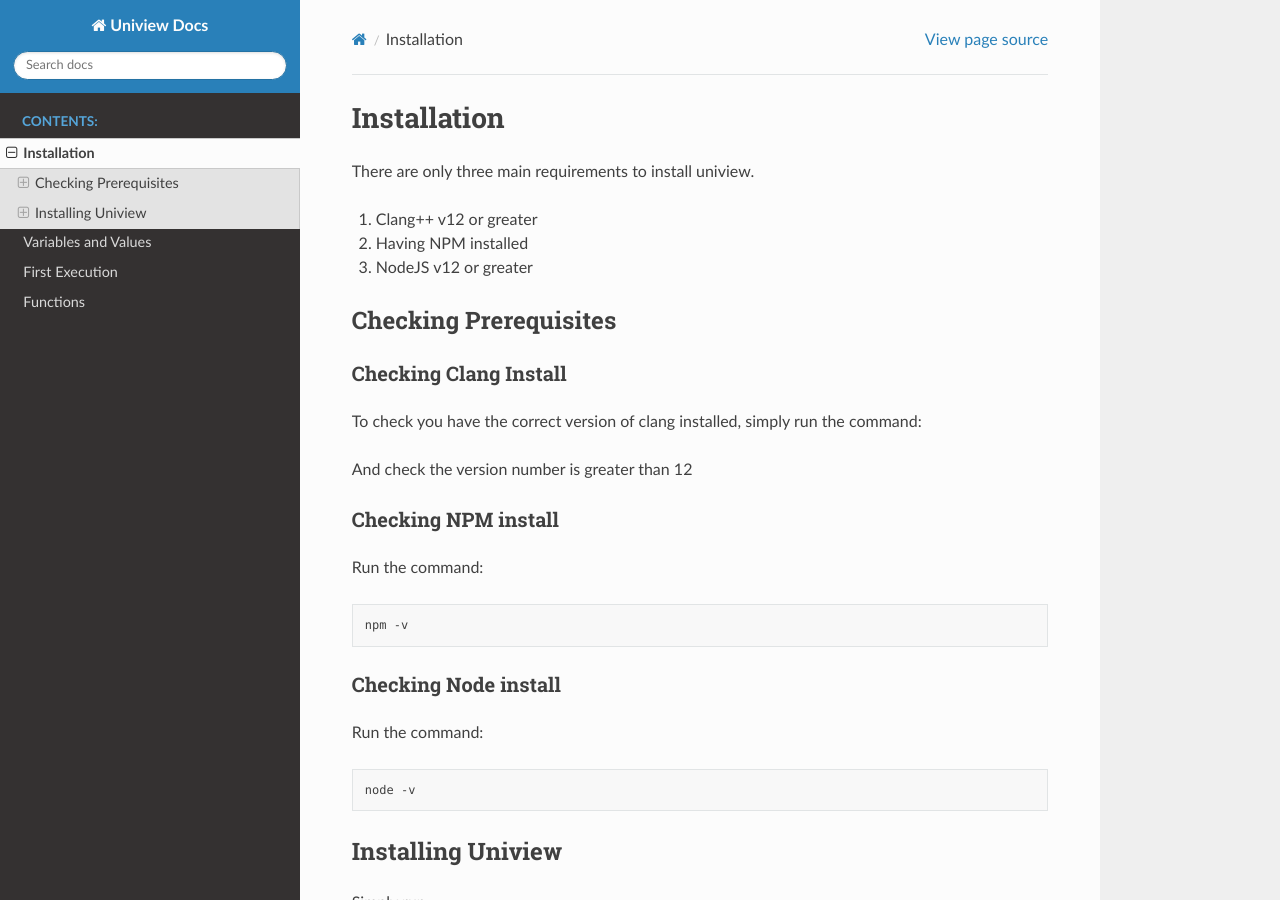
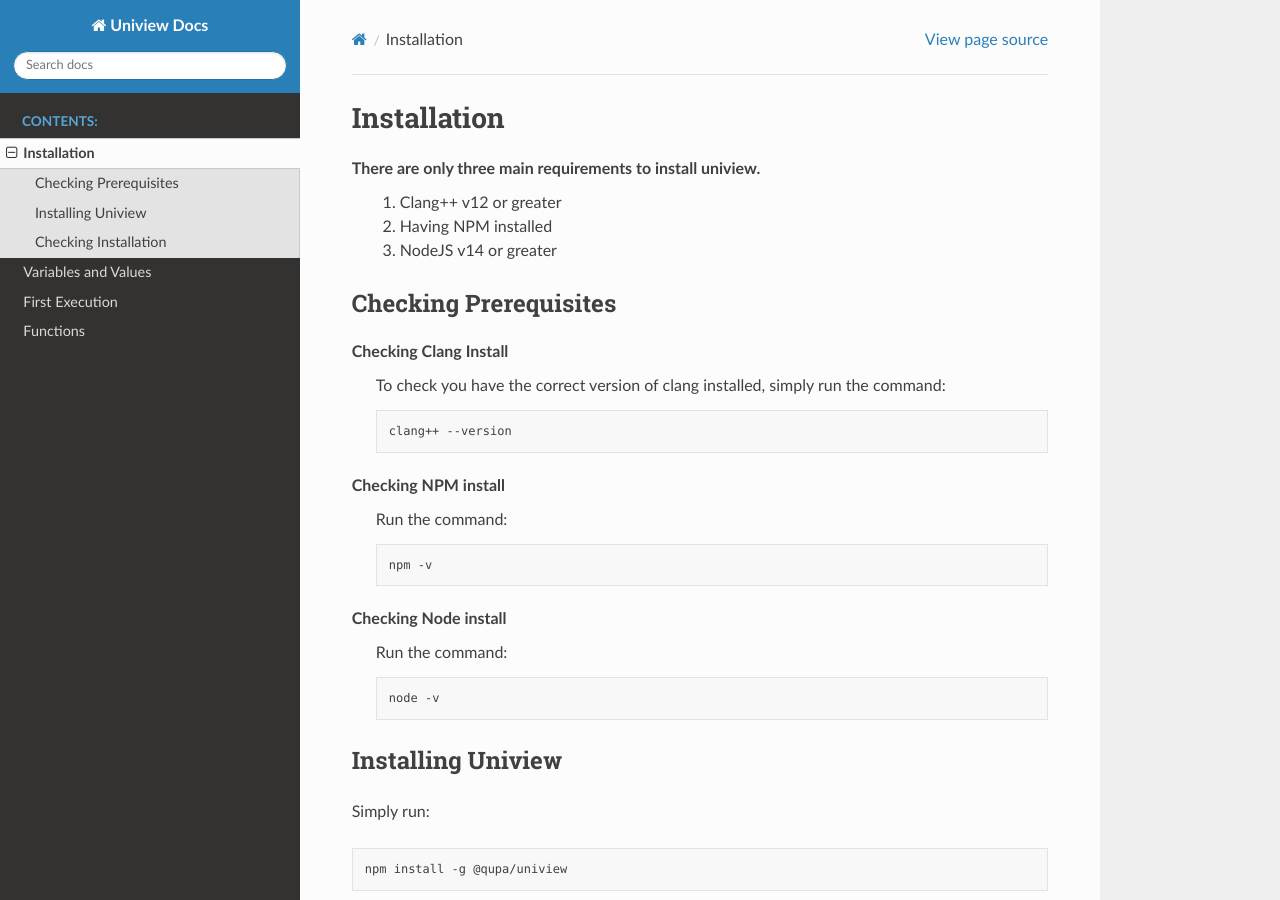
Before and after one commit to qupa-project/uniview-rtd, a Sphinx documentation site: the page built from source/setup/index.rst, in a window 1280 px wide and 900 px high. Built offline with Sphinx 7.4.7 and the Read the Docs theme 2.0.0, drawn with Linux system fonts in a browser that asks for light colours; pages that are not in the unit, such as notebooks, are missing from menus.

Commit message:
-Reduced header count

```diff
--- a/source/setup/index.rst
+++ b/source/setup/index.rst
@@ -2,40 +2,34 @@
 ============
 
 There are only three main requirements to install uniview.
-
-#. Clang++ v12 or greater
-#. Having NPM installed
-#. NodeJS v12 or greater
+	#. Clang++ v12 or greater
+	#. Having NPM installed
+	#. NodeJS v14 or greater
 
 
 Checking Prerequisites
 **********************
 
 Checking Clang Install
-----------------------
-To check you have the correct version of clang installed, simply run the command:
+	To check you have the correct version of clang installed, simply run the command:
 
-.. code-block::bash
+	.. code-block:: bash
 
-  clang++ --version
-
-And check the version number is greater than 12
+		clang++ --version
 
 Checking NPM install
---------------------
-Run the command:
+	Run the command:
 
-.. code-block:: bash
+	.. code-block:: bash
 
-  npm -v
+		npm -v
 
 Checking Node install
----------------------
-Run the command:
+	Run the command:
 
-.. code-block:: bash
+	.. code-block:: bash
 
-  node -v
+		node -v
 
 
 Installing Uniview
@@ -44,17 +38,18 @@
 
 .. code-block:: bash
 
-  npm install -g @qupa/uniview
+	npm install -g @qupa/uniview
 
 This will install uniview, bind the compile command, and pre-build the standard libraries.
 
 Installing IDE Tools
---------------------
-| There is a VSCode extension called ``Uniview Language`` which is the offical VSCode extension for the language.
+	There is a VSCode extension called ``Uniview Language`` which is the offical VSCode extension for the language.
+
+
 
 Checking Installation
----------------------
+*********************
 
 .. code-block:: bash
 
-  uvc --version
+	uvc --version
```
